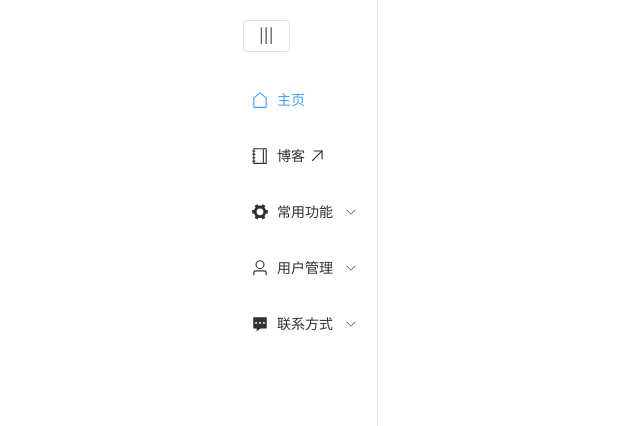
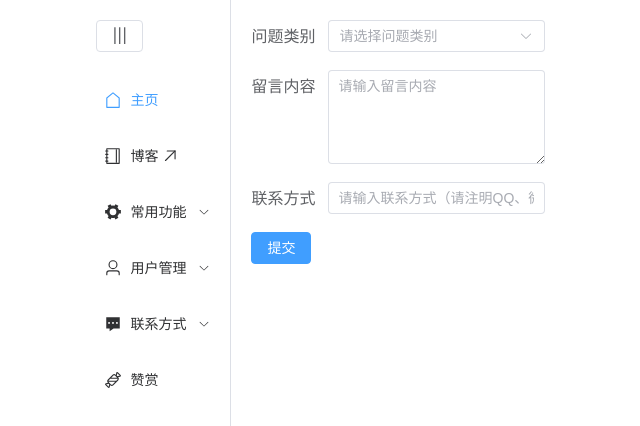
Before and after one commit to li1553770945/personal-page-fe, a Vue app: page /message-box in a window 1280 px wide. Shown: the top 426 px of the page, without its empty margins (317-957 px from the left). Built offline with nearby package versions, Linux system fonts and the light colour scheme; no server answers.

Commit message:
feat(message):添加留言和赞赏页面

```diff
--- a/components.d.ts
+++ b/components.d.ts
@@ -18,13 +18,16 @@ declare module '@vue/runtime-core' {
     ElForm: typeof import('element-plus/es')['ElForm']
     ElFormItem: typeof import('element-plus/es')['ElFormItem']
     ElIcon: typeof import('element-plus/es')['ElIcon']
+    ElImage: typeof import('element-plus/es')['ElImage']
     ElInput: typeof import('element-plus/es')['ElInput']
     ElInputNumber: typeof import('element-plus/es')['ElInputNumber']
     ElMain: typeof import('element-plus/es')['ElMain']
     ElMenu: typeof import('element-plus/es')['ElMenu']
     ElMenuItem: typeof import('element-plus/es')['ElMenuItem']
+    ElOption: typeof import('element-plus/es')['ElOption']
     ElRadioButton: typeof import('element-plus/es')['ElRadioButton']
     ElRadioGroup: typeof import('element-plus/es')['ElRadioGroup']
+    ElSelect: typeof import('element-plus/es')['ElSelect']
     ElSubmenu: typeof import('element-plus/es')['ElSubmenu']
     ElSubMenu: typeof import('element-plus/es')['ElSubMenu']
     ElUpload: typeof import('element-plus/es')['ElUpload']
--- a/src/components/menu.vue
+++ b/src/components/menu.vue
@@ -69,8 +69,23 @@
             </el-icon>
             <span>Github</span>
           </el-menu-item>
+          <router-link to="/message-box">
+            <el-menu-item index="message-box">
+              <el-icon>
+                <MilkTea />
+              </el-icon>
+              <span>咨询&留言</span>
+            </el-menu-item>
+          </router-link>
         </el-sub-menu>
-
+        <router-link to="/appreciate">
+        <el-menu-item index="appreciate">
+          <el-icon>
+           <Sugar />
+          </el-icon>
+          <template #title>赞赏</template>
+        </el-menu-item>
+      </router-link>
       </el-menu>
 
     </el-aside>
@@ -78,7 +93,7 @@
 </template>
 <script lang="ts" setup>
 import { ref } from "vue";
-import { Notebook, TopRight, User, Tools, Message, House, Comment } from "@element-plus/icons-vue";
+import { Notebook, TopRight, User, Tools, Message, House, Comment,MilkTea,Sugar } from "@element-plus/icons-vue";
 import { useUser } from "../store/user"
 import { storeToRefs } from 'pinia'
 import { logoutAPI, userInfoAPI } from "@/request/api";
--- /dev/null
+++ b/src/pages/appreciate.vue
@@ -0,0 +1,29 @@
+<template>
+    <el-card id="appreciated">
+        <template #header>
+            <div class="card-header" style="text-align:center">
+                <h3>请我喝一杯奶茶</h3>
+                如果你觉得我的网站对你有帮助或者我的咨询对你有帮助，你可以请我喝一杯奶茶，当然金额是无所谓的。
+            </div>
+
+        </template>
+        <div id="images">
+            <el-image id="image" style="width: 200px;margin: 30px; " src="http://img.peacesheep.xyz/1677950486664.jpg" />
+            <el-image id="image" style="width: 200px;margin: 30px;"
+                src="http://img.peacesheep.xyz/mm_facetoface_collect_qrcode_1677950479707.png" />
+        </div>
+    </el-card>
+</template>
+
+<style scoped>
+#appreciated {
+    margin-top: 100px;
+}
+
+#images {
+    display: flex;
+    justify-content: center;
+    align-items: center;
+    height: 100%;
+}
+</style>
--- /dev/null
+++ b/src/pages/messageBox.vue
@@ -0,0 +1,48 @@
+<template>
+    <div>
+        <form>
+            <el-form-item label="问题类别">
+                <el-select v-model="category" placeholder="请选择问题类别">
+                    <el-option label="产品问题" value="product"></el-option>
+                    <el-option label="支付问题" value="payment"></el-option>
+                    <el-option label="配送问题" value="shipping"></el-option>
+                </el-select>
+            </el-form-item>
+            <el-form-item label="留言内容">
+                <el-input type="textarea" v-model="message" :autosize="{ minRows: 4, maxRows: 8 }"
+                    placeholder="请输入留言内容"></el-input>
+            </el-form-item>
+            <el-form-item label="联系方式">
+                <el-input v-model="contact" placeholder="请输入联系方式（请注明QQ、微信、手机号等）"></el-input>
+            </el-form-item>
+            <el-form-item>
+                <el-button type="primary" @click.prevent="submitForm">提交</el-button>
+            </el-form-item>
+        </form>
+
+    </div>
+</template>
+
+<script lang="ts" setup>
+import { ref } from 'vue';
+
+
+const category = ref('');
+const message = ref('');
+const contact = ref('');
+
+const submitForm = () => {
+    // 提交留言
+    console.log({
+        category: category.value,
+        message: message.value,
+        contact: contact.value,
+    });
+    // 清空表单
+    category.value = '';
+    message.value = '';
+    contact.value = '';
+};
+
+
+</script>
--- a/src/routes/index.ts
+++ b/src/routes/index.ts
@@ -41,6 +41,18 @@ let routes = [
         //使用import可以路由懒加载，如果不使用，太多组件一起加载会造成白屏
         component: () => import('@pages/generateCode.vue')
     },
+    {
+        path: '/message-box',
+        name: 'message-box',
+        //使用import可以路由懒加载，如果不使用，太多组件一起加载会造成白屏
+        component: () => import('@pages/messageBox.vue')
+    },
+    {
+        path: '/appreciate',
+        name: 'appreciate',
+        //使用import可以路由懒加载，如果不使用，太多组件一起加载会造成白屏
+        component: () => import('@pages/appreciate.vue')
+    },
     //{
     //配置404页面
     //path: '/:catchAll(.*)',
```
